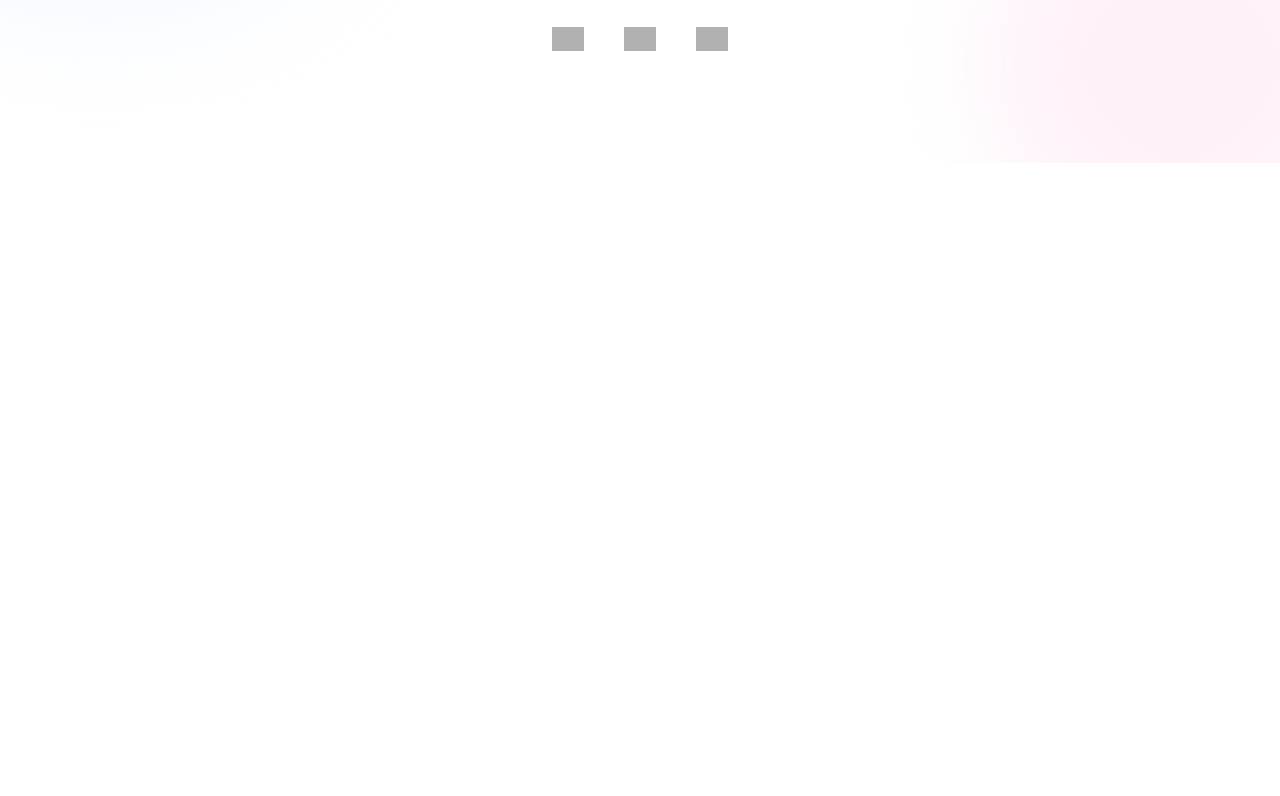
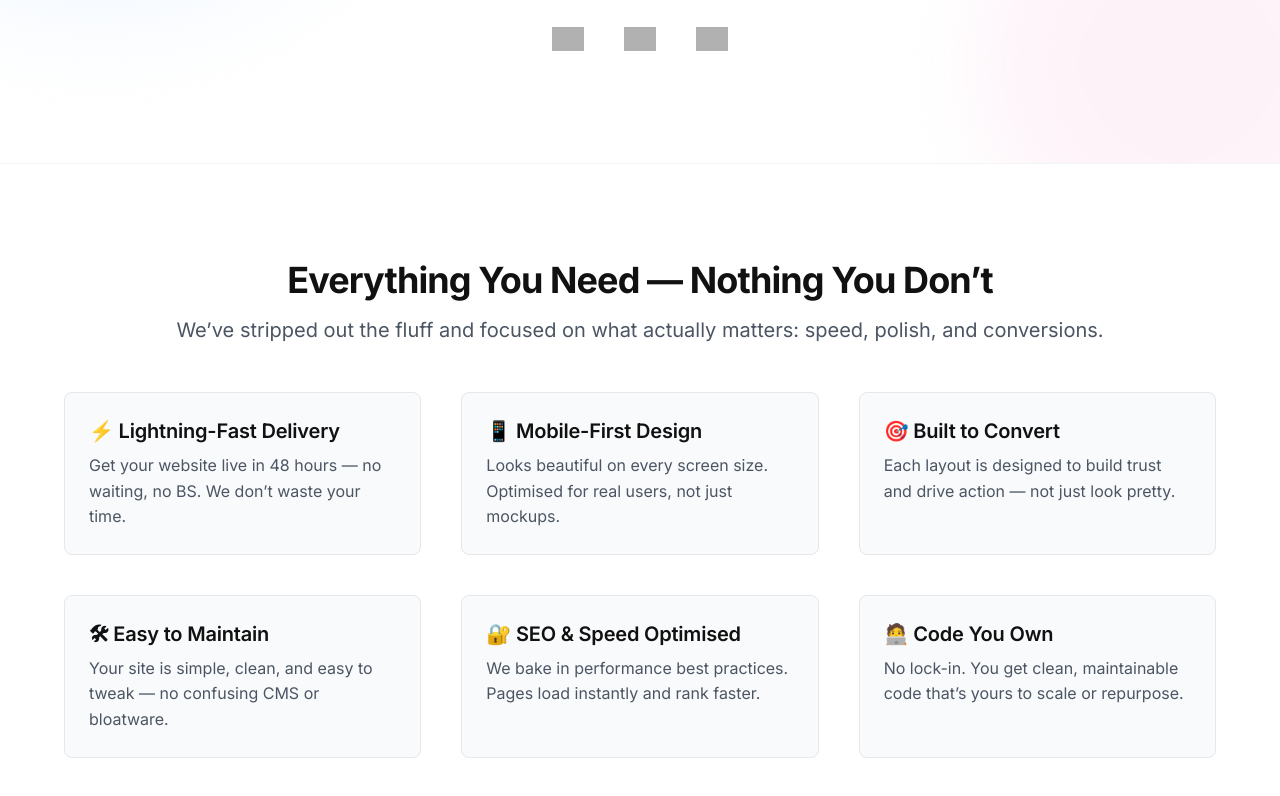
Before and after one commit to lukevonbergen/web-base, a Next.js app: page / in a window 1280 px wide. Shown: the part 486-1282 px from the top of the page. Before the commit the page ends 800 px from the top, so only its background shows below. Built offline with nearby package versions, Linux system fonts and the light colour scheme; grey boxes are pictures that could not be loaded.

Commit message:
features

```diff
--- a/app/page.js
+++ b/app/page.js
@@ -1,4 +1,5 @@
 import HeroSection from "@/components/HeroSection";
+import Features from "@/components/Features"
 import NavBar from "@/components/NavBar"
 
 export default function HomePage() {
@@ -16,6 +17,7 @@ export default function HomePage() {
             "/logo-placeholder-2.svg",
           ]}
         />
+        <Features />
       </main>
   );
 }
--- /dev/null
+++ b/components/Features.jsx
@@ -0,0 +1,48 @@
+export default function Features() {
+  return (
+    <section className="bg-white py-24 px-6 md:px-12 border-t border-gray-100">
+      <div className="max-w-6xl mx-auto text-center">
+        <h2 className="text-3xl md:text-4xl font-bold mb-4 tracking-tight">
+          Everything You Need — Nothing You Don’t
+        </h2>
+        <p className="text-lg md:text-xl text-gray-600 mb-12">
+          We’ve stripped out the fluff and focused on what actually matters: speed, polish, and conversions.
+        </p>
+
+        <div className="grid md:grid-cols-3 gap-10 text-left">
+          {[
+            {
+              title: "⚡ Lightning-Fast Delivery",
+              description: "Get your website live in 48 hours — no waiting, no BS. We don’t waste your time.",
+            },
+            {
+              title: "📱 Mobile-First Design",
+              description: "Looks beautiful on every screen size. Optimised for real users, not just mockups.",
+            },
+            {
+              title: "🎯 Built to Convert",
+              description: "Each layout is designed to build trust and drive action — not just look pretty.",
+            },
+            {
+              title: "🛠 Easy to Maintain",
+              description: "Your site is simple, clean, and easy to tweak — no confusing CMS or bloatware.",
+            },
+            {
+              title: "🔐 SEO & Speed Optimised",
+              description: "We bake in performance best practices. Pages load instantly and rank faster.",
+            },
+            {
+              title: "🧑‍💻 Code You Own",
+              description: "No lock-in. You get clean, maintainable code that’s yours to scale or repurpose.",
+            },
+          ].map(({ title, description }, i) => (
+            <div key={i} className="p-6 bg-gray-50 rounded-lg border hover:shadow-md transition">
+              <h3 className="text-xl font-semibold mb-2">{title}</h3>
+              <p className="text-gray-600">{description}</p>
+            </div>
+          ))}
+        </div>
+      </div>
+    </section>
+  );
+}
```
